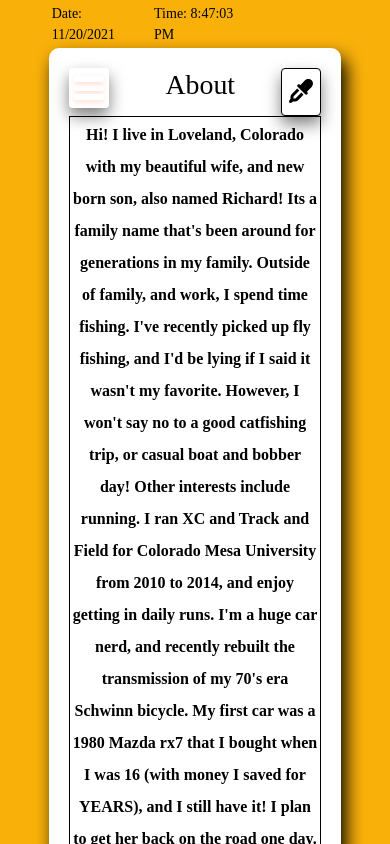
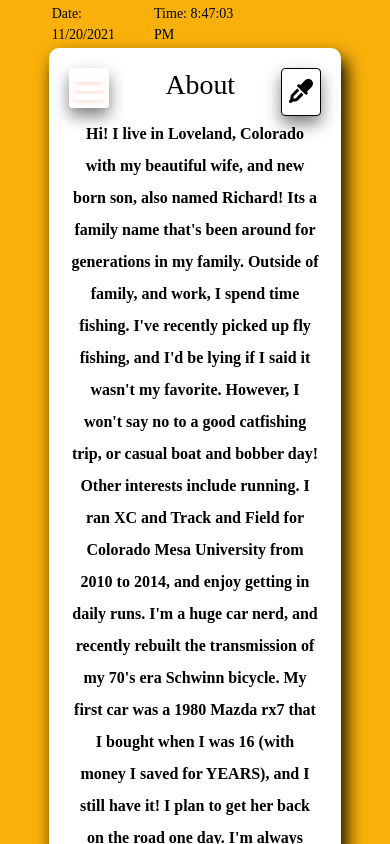
Before and after one commit to raseward14/Responsive-Portfolio, a React (Create React App) app in the folder client/: page /about in a window 390 px wide. Shown: the top 844 px of the page. Built offline with nearby package versions, Linux system fonts and the light colour scheme; a web font is replaced by a local one.

Commit message:
removed border in media query

```diff
--- a/client/src/components/Icons/style.css
+++ b/client/src/components/Icons/style.css
@@ -15,6 +15,6 @@ fa-9x 9em
 fa-10x 10em
 */
 a {
-    color: black;
+    color: rgb(43, 41, 41);
     font-size: 2em;
 }
--- a/client/src/pages/style.css
+++ b/client/src/pages/style.css
@@ -72,7 +72,7 @@ form {
         float: left;
         height: 90%;
         width: 100%;
-        border: 1px solid black;
+        /* border: 1px solid black; */
     }
 }
 
```
